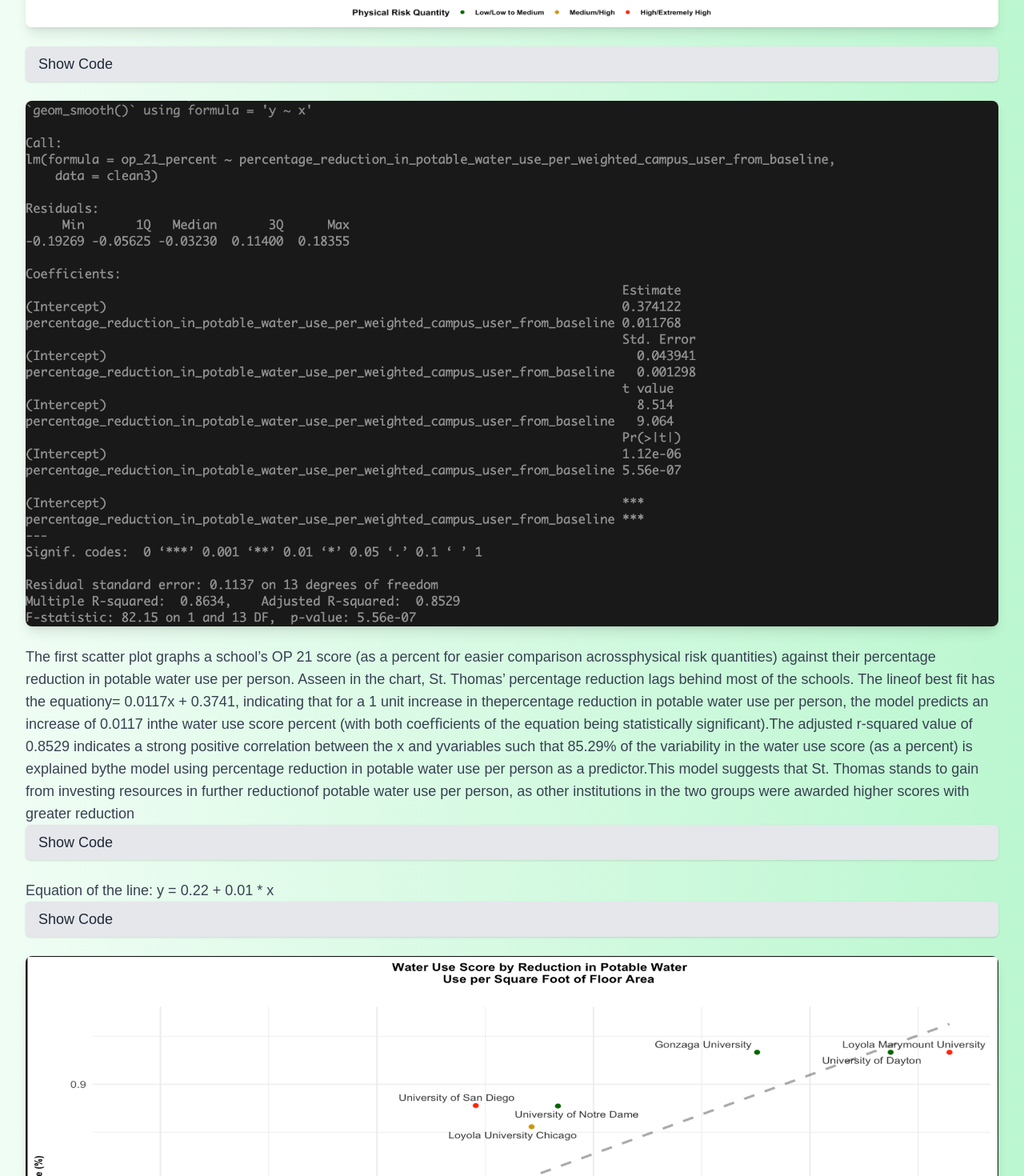
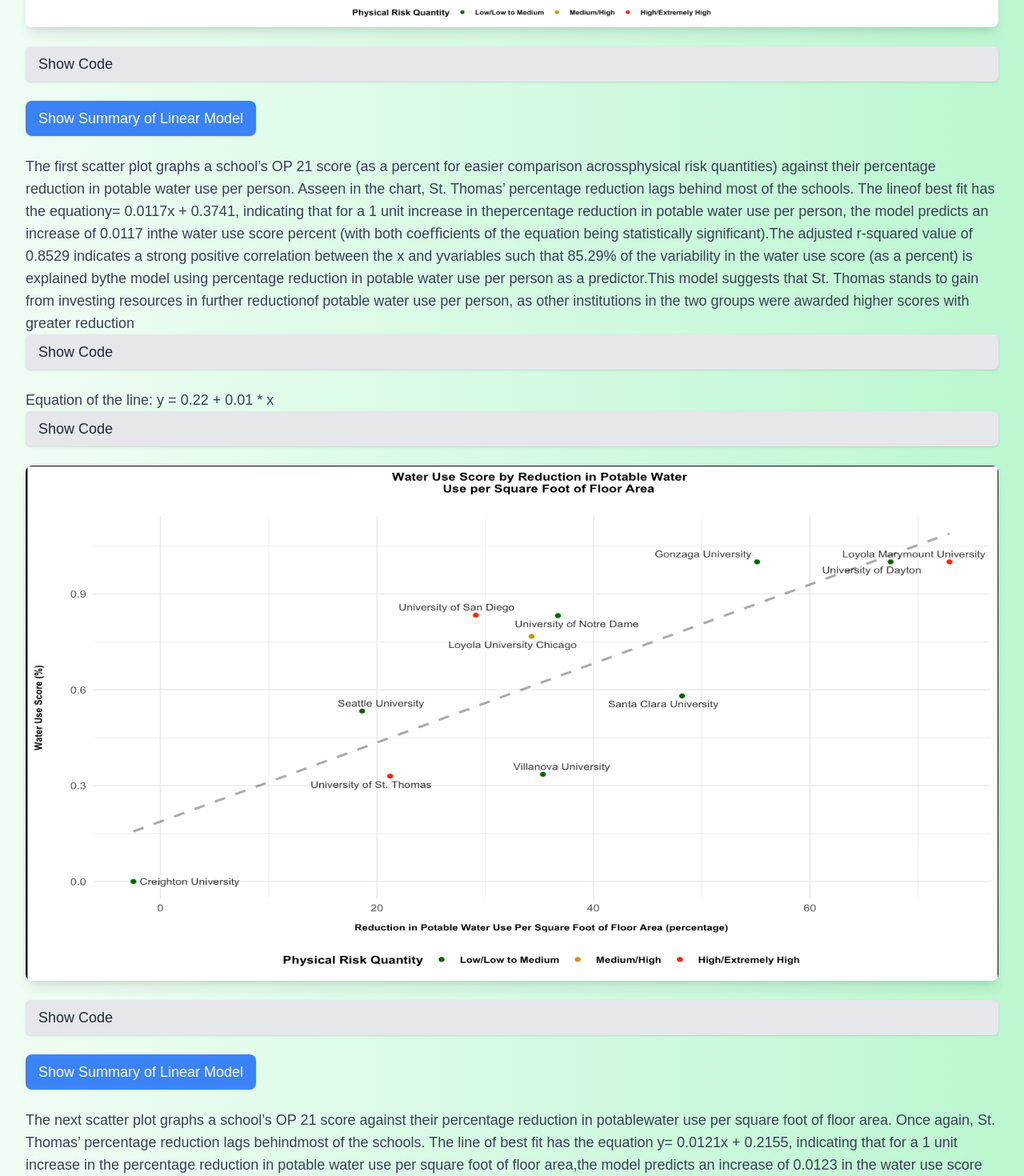
Before and after one commit to huyn3195/researcb-water, a Next.js app: page /advanced in a window 1280 px wide. Shown: the part 3960-5430 px from the top of the page at 80% size. Built offline with nearby package versions, Linux system fonts and the light colour scheme.

Commit message:
Finalllll hopefully

```diff
--- a/app/advanced/page.tsx
+++ b/app/advanced/page.tsx
@@ -1,8 +1,11 @@
+"use client";
 import Navbar from "@/components/Navbar";
 import Link from "next/link";
 import CodeDropdown from "@/components/CodeDropdown";
+import { useState } from "react";
 
 export default function Advanced() {
+  const [isOpen, setIsOpen] = useState(false);
   const code1 = `universities_of_interest <- c(
     "Creighton University",
     "Gonzaga University",
@@ -455,13 +458,24 @@
           </div>
           <CodeDropdown code={code8} />
           <div className="mt-6 mb-6">
+            <button
+              onClick={() => setIsOpen(!isOpen)}
+              className="px-4 py-2 bg-blue-500 text-white rounded-lg shadow hover:bg-blue-600 focus:outline-none focus:ring focus:ring-blue-300"
+            >
+              {isOpen
+                ? "Hide Summary of Linear Model"
+                : "Show Summary of Linear Model"}
+            </button>
+            {isOpen && (
+              <div className="mt-4">
                 <img
-              src="/screenshots/pic15.png" // Absolute path to the screenshot
+                  src="/screenshots/pic15.png"
                   alt="Summary Statistics Screenshot"
                   className="w-full h-auto rounded-lg shadow-lg"
                 />
               </div>
-
+            )}
+          </div>
           <p>
             The first scatter plot graphs a school’s OP 21 score (as a percent
             for easier comparison acrossphysical risk quantities) against their
@@ -493,11 +507,23 @@
           </div>
           <CodeDropdown code={code11} />
           <div className="mt-6 mb-6">
+            <button
+              onClick={() => setIsOpen(!isOpen)}
+              className="px-4 py-2 bg-blue-500 text-white rounded-lg shadow hover:bg-blue-600 focus:outline-none focus:ring focus:ring-blue-300"
+            >
+              {isOpen
+                ? "Hide Summary of Linear Model"
+                : "Show Summary of Linear Model"}
+            </button>
+            {isOpen && (
+              <div className="mt-4">
                 <img
-              src="/screenshots/pic18.png" // Absolute path to the screenshot
+                  src="/screenshots/pic18.png"
                   alt="Summary Statistics Screenshot"
                   className="w-full h-auto rounded-lg shadow-lg"
                 />
+              </div>
+            )}
           </div>
 
           <p>
@@ -540,11 +566,23 @@
           </div>
           <CodeDropdown code={code14} />
           <div className="mt-6 mb-6">
+            <button
+              onClick={() => setIsOpen(!isOpen)}
+              className="px-4 py-2 bg-blue-500 text-white rounded-lg shadow hover:bg-blue-600 focus:outline-none focus:ring focus:ring-blue-300"
+            >
+              {isOpen
+                ? "Hide Summarry of Linear Model"
+                : "Show Summary of Linear Model"}
+            </button>
+            {isOpen && (
+              <div className="mt-4">
                 <img
-              src="/screenshots/pic21.png" // Absolute path to the screenshot
+                  src="/screenshots/pic21.png"
                   alt="Summary Statistics Screenshot"
                   className="w-full h-auto rounded-lg shadow-lg"
                 />
+              </div>
+            )}
           </div>
           <p>
             The last scatter plot graphs a school's OP 21 score against their
```
Lines whose indentation alone changed are shown as unchanged.
